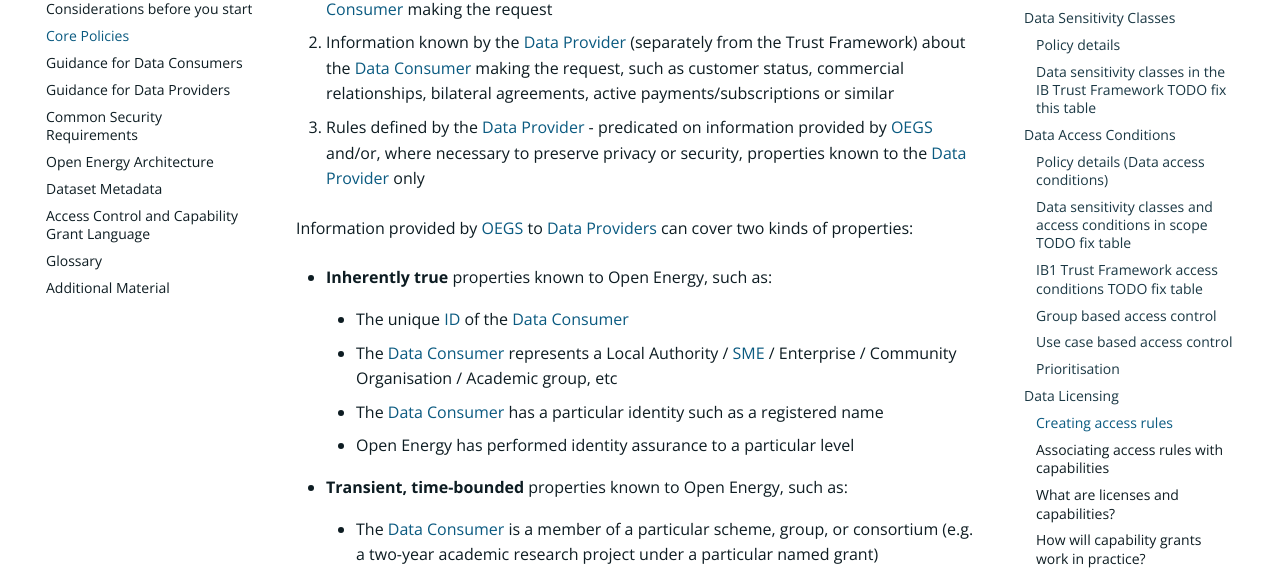
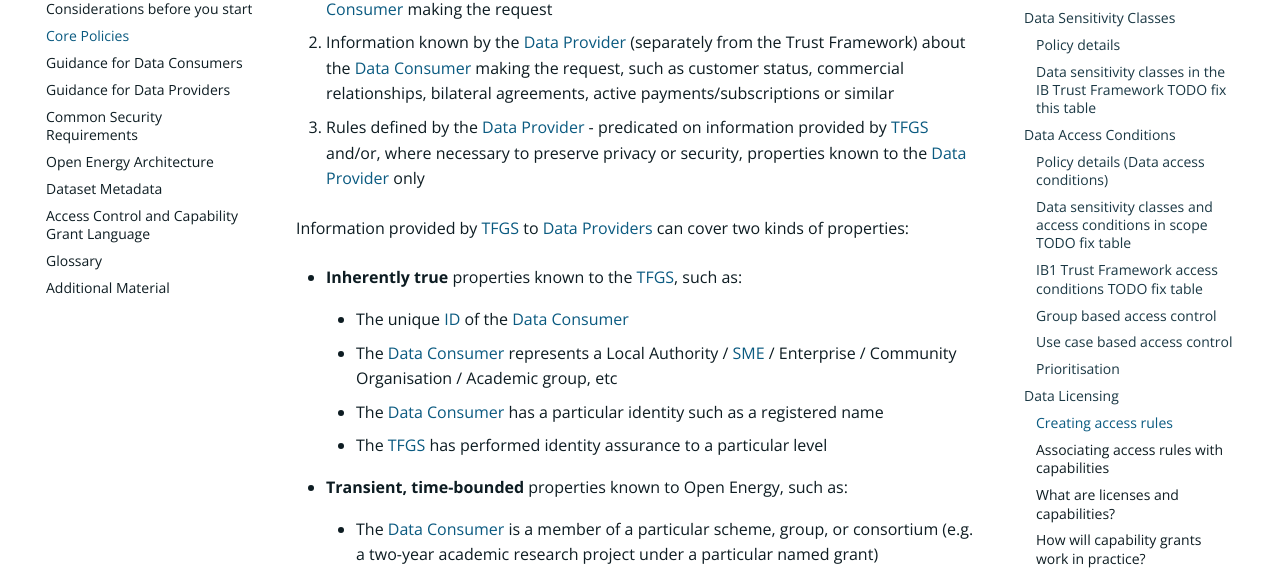
Before and after one commit to icebreakerone/ib1-technical-docs, an MkDocs documentation site: the page built from docs/ops_guidelines/common_policies.md, in a window 1280 px wide and 900 px high, scrolled down 7025 px. Shown: the part 144-714 px from the top of the window. Built offline with MkDocs 1.6.1 and Material for MkDocs 9.7.7, drawn with Linux system fonts in a browser that asks for light colours; the version menu is left out.

Commit message:
docs/ops_guidelines/common_policies.md updated from https://stackedit.net/

```diff
--- a/docs/ops_guidelines/common_policies.md
+++ b/docs/ops_guidelines/common_policies.md
@@ -234,24 +234,20 @@
 
 2. Information known by the [Data Provider](../glossary.md#term-Data-Provider) (separately from the Trust Framework) about the [Data Consumer](../glossary.md#term-Data-Consumer) making the request, such as customer status, commercial relationships, bilateral agreements, active payments/subscriptions or similar
 
-3. Rules defined by the [Data Provider](../glossary.md#term-Data-Provider) - predicated on information provided by [OEGS](../glossary.md#term-Open-Energy-Governance-Service) and/or, where necessary to preserve privacy or security, properties known to the [Data Provider](../glossary.md#term-Data-Provider) only
+3. Rules defined by the [Data Provider](../glossary.md#term-Data-Provider) - predicated on information provided by [TFGS](../glossary.md#term-Trust-Framework-Governance-Service) and/or, where necessary to preserve privacy or security, properties known to the [Data Provider](../glossary.md#term-Data-Provider) only
 
-Information provided by [OEGS](../glossary.md#term-Open-Energy-Governance-Service) to [Data Providers](../glossary.md#term-Data-Provider) can cover two kinds of properties:
+Information provided by [TFGS](../glossary.md#term-Trust-Framework-Governance-Service) to [Data Providers](../glossary.md#term-Data-Provider) can cover two kinds of properties:
 
-
-* **Inherently true** properties known to Open Energy, such as:
-
+* **Inherently true** properties known to the [TFGS](../glossary.md#term-Trust-Framework-Governance-Service), such as:
 
     * The unique [ID](../glossary.md#term-Identification) of the [Data Consumer](../glossary.md#term-Data-Consumer)
 
-
     * The [Data Consumer](../glossary.md#term-Data-Consumer) represents a Local Authority / [SME](../glossary.md#term-Small-Medium-Enterprise) / Enterprise / Community Organisation / Academic group, etc
-
 
     * The [Data Consumer](../glossary.md#term-Data-Consumer) has a particular identity such as a registered name
 
 
-    * Open Energy has performed identity assurance to a particular level
+    * The [TFGS](../glossary.md#term-Trust-Framework-Governance-Service) has performed identity assurance to a particular level
 
 
 * **Transient, time-bounded** properties known to Open Energy, such as:
```
Also changed, not shown: other parts of docs/ops_guidelines/common_policies.md (+1 -1 lines).
